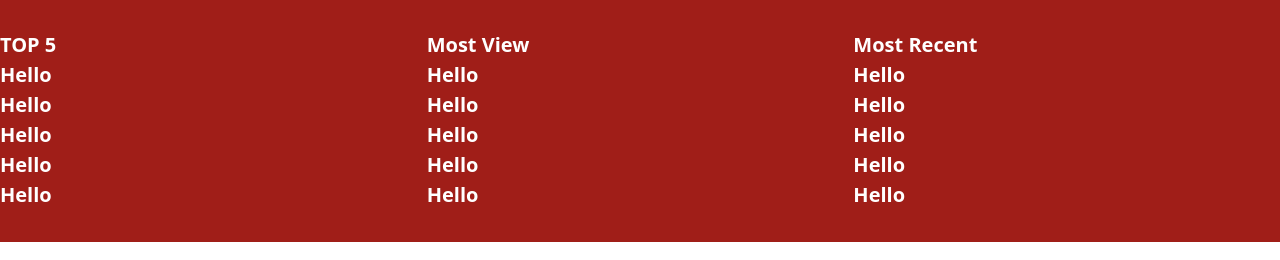
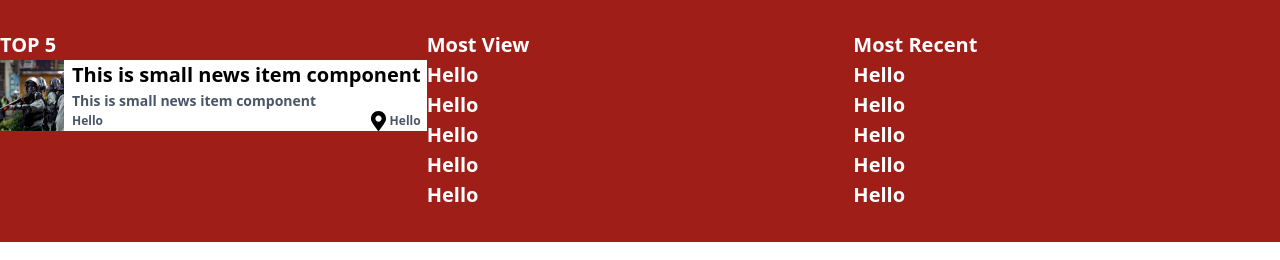
Before and after one commit to chutipon29301/newsflix, a Vue app: page / in a window 1280 px wide. Shown: the part 306-566 px from the top of the page. Built offline with nearby package versions, Linux system fonts and the light colour scheme; what @tailwindcss/custom-forms, vue-page-transition, vue-particles would draw is missing.

Commit message:
:sparkles: Add small news item component

```diff
--- /dev/null
+++ b/src/components/Home/SmallNewsItem.vue
@@ -0,0 +1,24 @@
+<template>
+  <div class="flex bg-white">
+    <img src="../../assets/news/top5_1.png" class="w-16 mr-2" />
+    <div class="flex-row">
+      <div class="text-black">This is small news item component</div>
+      <div class="text-gray-700 text-sm">This is small news item component</div>
+      <div class="flex items-center justify-between">
+        <div class="text-black text-xs text-gray-700">Hello</div>
+        <div class="flex items-center">
+        <font-awesome-icon class="text-black mr-1" icon="map-marker-alt" />
+        <div class="text-black text-xs text-gray-700">Hello</div>
+        </div>
+      </div>
+    </div>
+  </div>
+</template>
+
+<script lang="ts">
+import { Component, Vue } from "vue-property-decorator";
+@Component
+export default class SmallNewsItem extends Vue {
+  mounted() {}
+}
+</script>
--- a/src/main.ts
+++ b/src/main.ts
@@ -15,7 +15,8 @@ import {
   faLock,
   faLocationArrow,
   faMapMarkedAlt,
-  faTimes
+  faTimes,
+  faMapMarkerAlt
 } from "@fortawesome/free-solid-svg-icons";
 import { FontAwesomeIcon } from "@fortawesome/vue-fontawesome";
 import Autocomplete from "v-autocomplete";
@@ -37,7 +38,8 @@ library.add(
   faLock,
   faLocationArrow,
   faMapMarkedAlt,
-  faTimes
+  faTimes,
+  faMapMarkerAlt
 );
 Vue.component("font-awesome-icon", FontAwesomeIcon);
 
--- a/src/views/Home/Index.vue
+++ b/src/views/Home/Index.vue
@@ -1,16 +1,12 @@
 <template>
   <div>
-    <img src="../../assets/banner.jpg" class="h-64 w-full object-cover"/>
+    <img src="../../assets/banner.jpg" class="h-64 w-full object-cover" />
     <div class="w-full bg-home">
       <div class="container flex justify-between text-white font-semibold text-xl py-8">
         <div class="flex-1">
           <div>TOP 5</div>
           <div>
-            <div>Hello</div>
-            <div>Hello</div>
-            <div>Hello</div>
-            <div>Hello</div>
-            <div>Hello</div>
+           <SmallNewsItem />
           </div>
         </div>
         <div class="flex-1">
@@ -39,6 +35,11 @@
 </template>
 <script lang="ts">
 import { Component, Vue } from "vue-property-decorator";
-@Component
+import SmallNewsItem from "@/components/Home/SmallNewsItem.vue";
+@Component({
+  components: {
+    SmallNewsItem
+  }
+})
 export default class Index extends Vue {}
 </script>
--- a/tailwind.config.js
+++ b/tailwind.config.js
@@ -14,7 +14,7 @@ module.exports = {
         searchoptionbutton: "#4E4E4E",
         searchoptionbuttonhover: "#3E3E3E",
         searchoptionbuttonactive: "#2E2E2E",
-        home: "#A01E18"
+        home: "#A01E18",
       }
     }
   },
```
Also changed, not shown: src/assets/news/top5_1.png (added).
